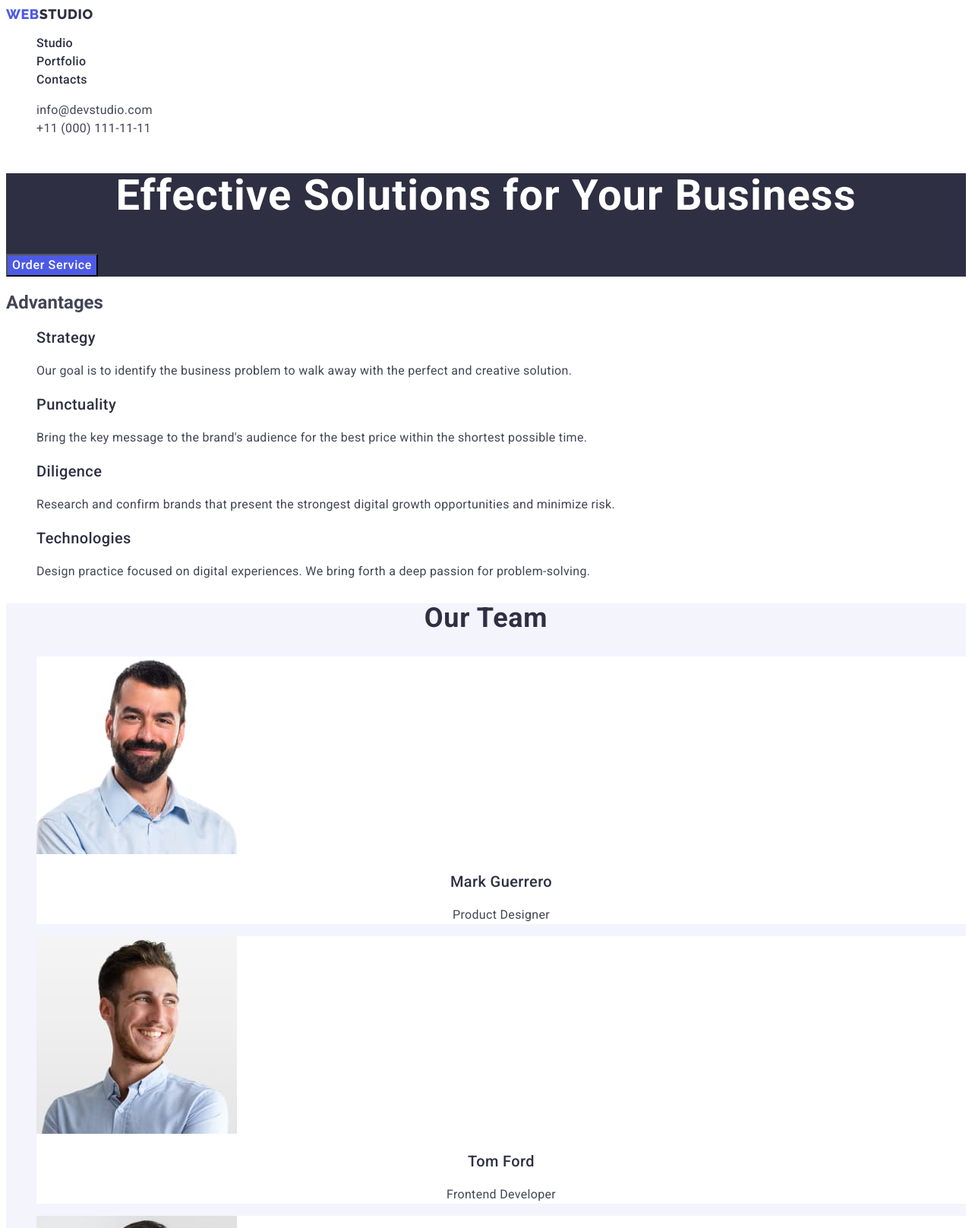
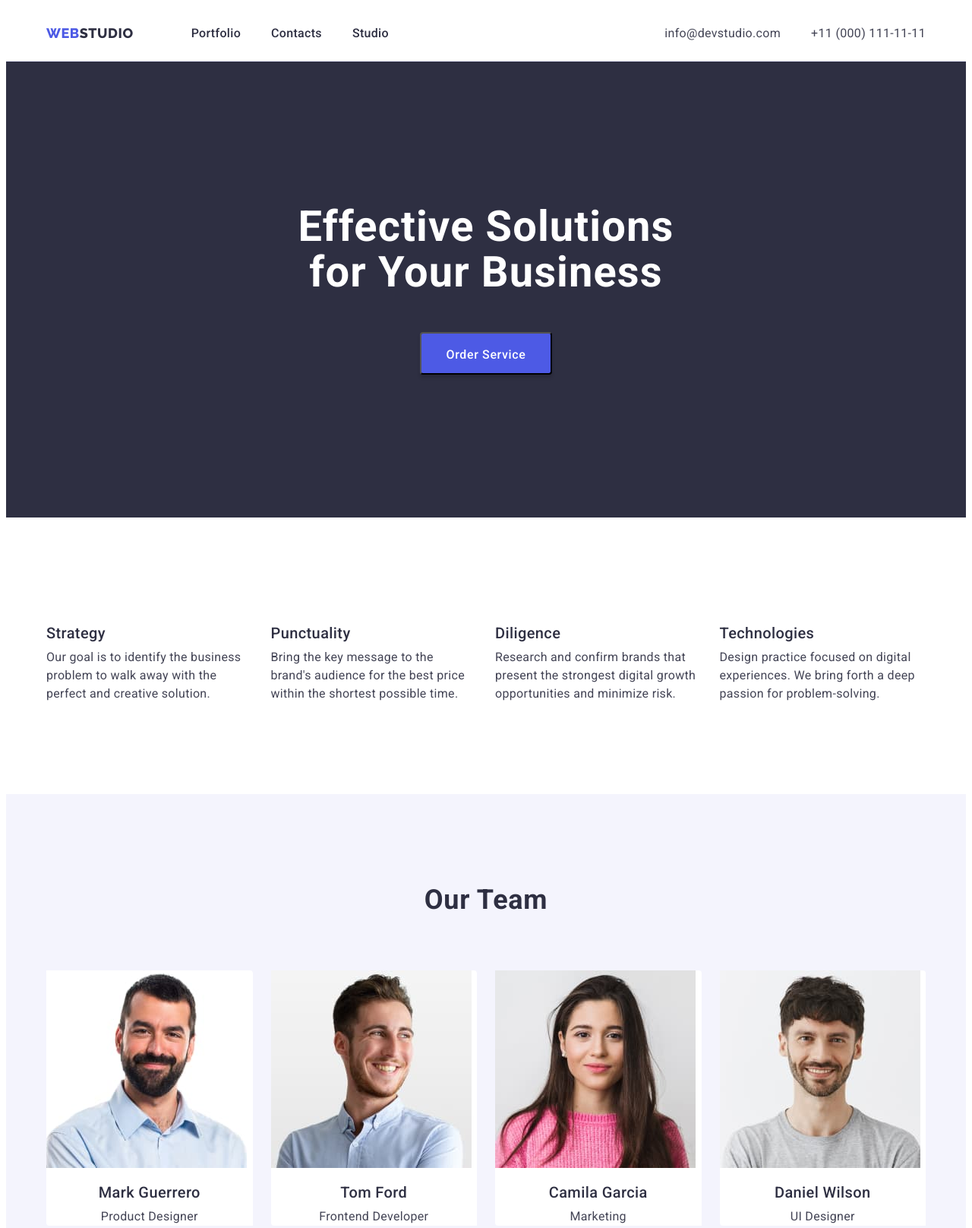
Before and after one commit to Dimchik2750/goit-markup-hw-03, a plain HTML site: page index.html in a window 1280 px wide. Shown: the top 1616 px of the page at 76% size. Drawn offline with Linux system fonts and the light colour scheme.

Commit message:
закончил верстать 3дз

```diff
--- a/css/styles.css
+++ b/css/styles.css
@@ -4,16 +4,66 @@ body{
     color: #434455;
 }
 
+.visually-hidden {
+  position: absolute;
+  width: 1px;
+  height: 1px;
+  margin: -1px;
+  border: 0;
+  padding: 0;
+  white-space: nowrap;
+  clip-path: inset(100%);
+  clip: rect(0 0 0 0);
+  overflow: hidden;
+}
+
+h1,h2,h2,p{
+  margin-top: 0;
+  margin-bottom: 0;
+}
+
+
 ul{
   list-style-type: none;
+  padding-left: 0;
+  margin-top: 0;
+  margin-bottom: 0;
 }
 
 a{
   text-decoration: none;
 }
+
+img{
+  display: block;
+  max-width: 100%;
+  height: auto;
+}
 /* Header */
 
-.logo{
+.header-container {
+  display: flex;
+  justify-content: space-between;
+  align-items: center;
+}
+
+.container {
+  width: 1158px;
+  padding: 0 15px;
+  margin: 0 auto;
+}
+
+header {
+  border-bottom: 1px solid #E7E9FC;
+}
+
+.header-nav {
+  display: flex;
+  align-items: center;
+  margin: 0;
+}
+
+.header-logo {
     color:#4D5AE5;
     font-family: Raleway, sans-serif;
     font-size: 18px;
@@ -22,11 +72,16 @@ a{
     line-height: 1.17;
     letter-spacing: 0.54px;
     text-transform: uppercase;
-
+    margin-right: 76px;
 }
 
 .logo-item{
   color: #2E2F42
+}
+
+.nav-list{
+  display: flex;
+  gap: 40px;
 }
 
 .nav-link{
@@ -36,6 +91,8 @@ a{
   font-weight: 500;
   line-height: 1.5;
   letter-spacing: 0.32px;
+  padding: 24px 0;
+  display: block;
 }
 .nav-link:hover,
 .nav-link:focus{
@@ -45,6 +102,12 @@ a{
 .address{
   font-style: normal;
 }
+
+.address-list{
+  display: flex;
+  gap: 40px;
+}
+
 .address-link{
  color: #434455;
  font-style: normal;
@@ -63,7 +126,9 @@ a{
 
 .section-hero{
  background-color: #2E2F42;
+padding: 188px 0;
 }
+
 .hero{
  color: #FFF;
  text-align: center;
@@ -72,6 +137,10 @@ a{
  font-weight: 700;
  line-height: 1.07;
  letter-spacing: 1.12px;
+  max-width: 496px;
+  margin-right: auto;
+  margin-left: auto;
+  margin-bottom: 48px;
 }
 .button{
  font-family: Roboto, sans-serif;
@@ -83,6 +152,16 @@ a{
  line-height: 1.5;
  letter-spacing: 0.64px;
  cursor: pointer;
+ display: flex;
+  padding: 16px 32px;
+  align-items: flex-start;
+  gap: 10px;
+  border-radius: 4px;
+  box-shadow: 0px 4px 4px 0px rgba(0, 0, 0, 0.15);
+  min-width: 169px;
+  height: 56px;
+  margin-right: auto;
+  margin-left: auto;
 }
 .button:hover,
 .button:focus{
@@ -91,6 +170,20 @@ a{
 
 /* Section2 */
 
+.advantages{
+padding: 120px 0;
+}
+
+.advantages-list{
+  display: flex;
+  gap: 24px;
+}
+
+.advantages-item{
+  width: calc((100% - 72px)/4);
+}
+
+
 .section-advantages{
 color: #2E2F42;
   font-size: 20px;
@@ -98,7 +191,9 @@ color: #2E2F42;
   font-weight: 500;
   line-height: 1.2;
   letter-spacing: 0.4px;
+  margin-bottom: 8px;
 }
+
 .text-advantages{
 color: #434455;
   font-size: 16px;
@@ -112,7 +207,14 @@ color: #434455;
 
 .our-team-section{
  background-color: #F4F4FD;
+ padding: 120px 0;
 }
+
+.our-team-list{
+ display: flex;
+ gap: 24px;
+}
+
 .our-team{
  color:  #2E2F42;
  text-align: center;
@@ -122,10 +224,15 @@ color: #434455;
  line-height: 1.11;
  letter-spacing: 0.72px;
  text-transform: capitalize;
+ margin-bottom: 72px;
 }
+
 .list-team{
  background-color: #fff;
+ width: calc((100% - 72px)/4);
+border-radius: 0 4px;
 }
+
 .name{
  color: #2E2F42;
  text-align: center;
@@ -134,6 +241,7 @@ color: #434455;
  font-weight: 500;
  line-height: 1.2;
  letter-spacing: 0.4px;
+ margin-bottom: 8px;
 }
 .job{
 color: #434455;
@@ -147,6 +255,11 @@ color: #434455;
 
 /* Section4 */
 
+.portfolio-section{
+  background-color: #FFF;
+  padding: 120px 0;
+}
+
 .portfolio{
 color: #2E2F42;
   text-align: center;
@@ -156,7 +269,19 @@ color: #2E2F42;
   line-height: 1.11;
   letter-spacing: 0.72px;
   text-transform: capitalize;
+  margin-bottom: 72px;
 }
+
+.portfolio-list{
+  display: flex;
+  flex-wrap: wrap;
+  gap: 48px 24px;
+}
+
+.portfolio-item{
+  width: calc((100% - 48px)/3);
+}
+
 .portfolio-app{
 color:  #2E2F42;
   font-size: 20px;
@@ -164,6 +289,7 @@ color:  #2E2F42;
   font-weight: 500;
   line-height: 1.2;
   letter-spacing: 0.4px;
+  margin-bottom: 8px;
 }
 .portfolio-view{
 color: #434455;
@@ -178,10 +304,26 @@ color: #434455;
 
 .footer{
 background-color: #2E2F42;
+padding: 100px 0;
 }
+
+.footer-logo{
+  color: #4D5AE5;
+  font-family: Raleway, sans-serif;
+  font-size: 18px;
+  font-style: normal;
+  font-weight: 700;
+  line-height: 1.17;
+  letter-spacing: 0.54px;
+  text-transform: uppercase;
+  margin-bottom: 17.5px;
+  display: flex;
+}
+
 .logo-footer{
   color: #F4F4FD
 }
+
 .text-footer{
 color: #F4F4FD;
   font-size: 16px;
@@ -189,4 +331,5 @@ color: #F4F4FD;
   font-weight: 400;
   line-height: 1.5;
   letter-spacing: 0.32px;
+  max-width: 264px;
 }
--- a/index.html
+++ b/index.html
@@ -14,18 +14,19 @@
   </head>
   <body>
     <header>
-      <nav>
-        <a class="logo" href="./index.html"
+      <div class="container header-container">
+      <nav class="header-nav">
+        <a class="header-logo" href="./index.html"
           >Web<span class="logo-item">Studio</span>
         </a>
-        <ul>
-          <li><a class="nav-link" href="./index.html">Studio</a></li>
+        <ul class="nav-list">
           <li><a class="nav-link" href="">Portfolio</a></li>
           <li><a class="nav-link" href="">Contacts</a></li>
+          <li><a class="nav-link" href="./index.html">Studio</a></li>
         </ul>
       </nav>
       <address class="address">
-        <ul>
+        <ul class="address-list">
           <li>
             <a class="address-link" href="mailto:info@devstudio.com"
               >info@devstudio.com</a
@@ -38,39 +39,43 @@
           </li>
         </ul>
       </address>
+      </div>
     </header>
     <main>
       <!--Section-1-->
       <section class="section-hero">
+        <div class="container">
         <h1 class="hero">Effective Solutions for Your Business</h1>
         <button class="button" type="button">Order Service</button>
+        </div>
       </section>
       <!--Section-2-->
-      <section>
-        <h2>Advantages</h2>
-        <ul>
-          <li>
+      <section class="advantages">
+        <div class="container">
+        <h2 class="visually-hidden">Advantages</h2>
+        <ul class="advantages-list">
+          <li class="advantages-item">
             <h3 class="section-advantages">Strategy</h3>
             <p class="text-advantages">
               Our goal is to identify the business problem to walk away with the
               perfect and creative solution.
             </p>
           </li>
-          <li>
+          <li class="advantages-item">
             <h3 class="section-advantages">Punctuality</h3>
             <p class="text-advantages">
               Bring the key message to the brand's audience for the best price
               within the shortest possible time.
             </p>
           </li>
-          <li>
+          <li class="advantages-item">
             <h3 class="section-advantages">Diligence</h3>
             <p class="text-advantages">
               Research and confirm brands that present the strongest digital
               growth opportunities and minimize risk.
             </p>
           </li>
-          <li>
+          <li class="advantages-item">
             <h3 class="section-advantages">Technologies</h3>
             <p class="text-advantages">
               Design practice focused on digital experiences. We bring forth a
@@ -78,11 +83,13 @@
             </p>
           </li>
         </ul>
+        </div>
       </section>
       <!--Section-3-->
       <section class="our-team-section">
+        <div class="container">
         <h2 class="our-team">Our Team</h2>
-        <ul>
+        <ul class="our-team-list">
           <li class="list-team">
             <img src="./images/img-3.jpg" alt="Product Designer" width="264" />
             <h3 class="name">Mark Guerrero</h3>
@@ -108,46 +115,50 @@
             <p class="job">UI Designer</p>
           </li>
         </ul>
+        </div>
       </section>
       <!--Section-4-->
-      <section>
+      <section class="portfolio-section">
+        <div class="container">
         <h2 class="portfolio">Our Portfolio</h2>
-        <ul>
-          <li>
+        <ul class="portfolio-list">
+          <li class="portfolio-item">
             <img src="./images/card-1.jpg" alt="App" width="360" />
             <h3 class="portfolio-app">Banking App</h3>
             <p class="portfolio-view">App</p>
           </li>
-          <li>
+          <li class="portfolio-item">
             <img src="./images/card-2.jpg" alt="Marketing" width="360" />
             <h3 class="portfolio-app">Cashless Payment</h3>
             <p class="portfolio-view">Marketing</p>
           </li>
-          <li>
+          <li class="portfolio-item">
             <img src="./images/card-3.jpg" alt="App" width="360" />
             <h3 class="portfolio-app">Meditation App</h3>
             <p class="portfolio-view">App</p>
           </li>
-          <li>
+          <li class="portfolio-item">
             <img src="./images/card-4.jpg" alt="Marketing" width="360" />
             <h3 class="portfolio-app">Taxi Service</h3>
             <p class="portfolio-view">Marketing</p>
           </li>
-          <li>
+          <li class="portfolio-item">
             <img src="./images/card-5.jpg" alt="Design" width="360" />
             <h3 class="portfolio-app">Screen Illustrations</h3>
             <p class="portfolio-view">Design</p>
           </li>
-          <li>
+          <li class="portfolio-item">
             <img src="./images/card-6.jpg" alt="Marketing" width="360" />
             <h3 class="portfolio-app">Online Courses</h3>
             <p class="portfolio-view">Marketing</p>
           </li>
         </ul>
+        </div>
       </section>
     </main>
     <footer class="footer">
-      <a class="logo" href="index.html"
+      <div class="container">
+      <a class="footer-logo" href="index.html"
         >Web<span class="logo-footer">Studio</span></a
       >
       <p class="text-footer">
@@ -155,5 +166,6 @@
         marketing & growth solutions.
       </p>
     </footer>
+    </div>
   </body>
 </html>
```
